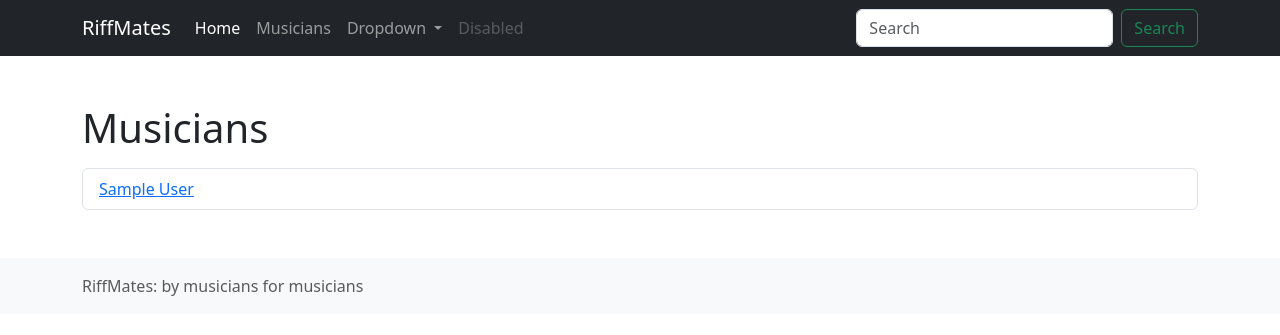
After one commit to liewchooichin/ponderous_grasshopper, a Django app: page /bands/musicians_list/ in a window 1280 px wide. The commit adds this page. Shown: the top 335 px of the page. Run offline with Django 5.2, Linux system fonts and the light colour scheme; tables that the repository leaves empty hold one stand-in row (values such as "Sample post"); some libraries are stand-ins or nearby versions.

Commit message:
musician list and detail

```diff
--- /dev/null
+++ b/hello/bands/urls.py
@@ -0,0 +1,10 @@
+# hello/bands/urls.py
+
+from django.urls import path
+
+from bands import views as band_views
+
+urlpatterns = [
+    path(route="musician_detail/<int:musician_id>/", view=band_views.musician_detail, name="musician_detail"),
+    path(route="musicians_list/", view=band_views.musicians_list, name="musicians_list"),
+]
--- a/hello/bands/views.py
+++ b/hello/bands/views.py
@@ -1,3 +1,29 @@
-from django.shortcuts import render
+# hello/bands/views.py
+from django.shortcuts import render, get_object_or_404
 
 # Create your views here.
+
+from bands.models import Musician
+from home import views
+
+# import the global variables on the startup page
+data = views.index_data
+
+# Views of bands
+def musician_detail(request, musician_id):
+    """Individual musician data"""
+    musician = get_object_or_404(Musician, id=musician_id)
+    data.update({
+        "title": "Musician detail",
+        "musician": musician,
+    })
+    return render(request=request, template_name="musician_detail.html", context=data)
+
+def musicians_list(request):
+    """List of musicians"""
+    musicians_list = Musician.objects.all().order_by("first_name")
+    data.update({
+        'title': 'Musicians list',
+        'musicians': musicians_list,
+    })
+    return render(request=request, template_name="musicians_list.html", context=data)
--- a/hello/hello/urls.py
+++ b/hello/hello/urls.py
@@ -25,7 +25,7 @@ from hello.core import views as hello_views
 # from tutorial
 from home import views as home_views
 
-
+# hello/hello/urls.py
 urlpatterns = [
     # added by the github template
     path(route="hello_world/", view=hello_views.index, name="hello_view"),
@@ -33,7 +33,7 @@ urlpatterns = [
     path('admin/', admin.site.urls, name="admin"),
     # added by the github template
     path("__reload__/", include("django_browser_reload.urls")),
-    # from tutorial
+    # for home - tutorial
     path(route="", view=home_views.index, name="index"),
     path(route="credits/", view=home_views.credits, name="credits"),
     path(route="about/", view=home_views.about, name="about"),
@@ -42,8 +42,10 @@ urlpatterns = [
     # experiments
     path(route="experiment_escape/", view=home_views.experiment_escape, name="experiment_escape"),
     path(route="starter_bootstrap/", view=home_views.starter_bootstrap, name="starter_bootstrap"),
-    #path(route="base_bootstrap/", view=home_views.base_bootstrap,
-         #name="base_bootstrap"),
+    # for bands
+    # Registering all the URL routes in the bands app
+    path("bands/", include("bands.urls")),
+
 ]
 
 if settings.DEBUG:
--- a/hello/home/views.py
+++ b/hello/home/views.py
@@ -20,7 +20,10 @@ index_data = {
     "homepage": "hello_view",
     "credits": "credits",
     "about": "about",
-    "urls": ["news", "experiment_escape"],
+    "urls": [
+        ("news", "News"),
+        ("experiment_escape", "Experiment"),
+    ],
 }
 
 
--- a/hello/templates/base.html
+++ b/hello/templates/base.html
@@ -32,17 +32,19 @@
                 Home</a>
             </li>
             <li class="nav-item">
-              <a class="nav-link" href="#">Link</a>
+              <a class="nav-link" href={% url "musicians_list" %}>Musicians</a>
             </li>
             <li class="nav-item dropdown">
               <a class="nav-link dropdown-toggle" href="#" id="navbarDropdown" role="button" data-bs-toggle="dropdown" aria-expanded="false">
                 Dropdown
               </a>
               <ul class="dropdown-menu" aria-labelledby="navbarDropdown">
+                <!--Navigation items-->
                 {% for url_page in urls %}
-                <li><a class="dropdown-item" href={% url url_page %}>
-                    {% url url_page %}</a></li>
+                <li><a class="dropdown-item" href="{% url url_page.0 %}">
+                    {{ url_page.1 }}</a></li>
                 {% endfor %}
+
                 <li><a class="dropdown-item" href="#">Action</a></li>
                 <li><a class="dropdown-item" href="#">Another action</a></li>
                 <li><hr class="dropdown-divider"></li>
--- /dev/null
+++ b/hello/templates/musicians_list.html
@@ -0,0 +1,21 @@
+<!--hello/templates/musician.html-->
+
+{% extends "base.html" %}
+
+{% block content %}
+    <h1>Musicians</h1>
+
+    <p>
+        <ul class="list-group">
+            {% for m in musicians %}
+            <li class="list-group-item">
+                <a href="{% url "musician_detail" m.id %}">
+                    {{ m.first_name }} {{ m.last_name }}
+                </a>
+            </li>
+            {% empty %}
+            <li class="list-group-item">No musicians in the database</li>
+            {% endfor %}
+        </ul>
+    </p>
+{% endblock content %}
```
Also changed, not shown: hello/templates/musician_detail.html (added, +12 -0 lines), hello/templates/news2.html (+5 -2 lines).
